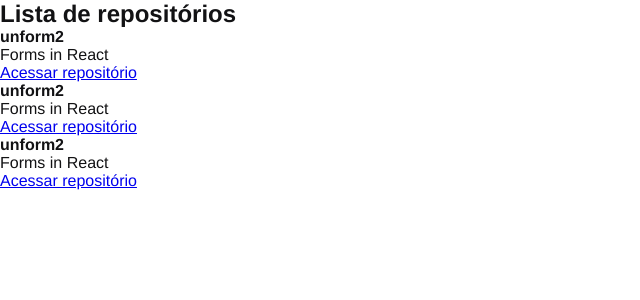
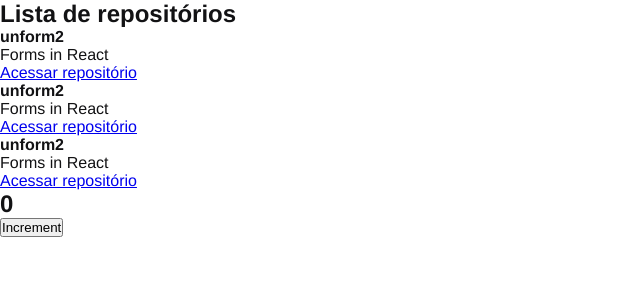
Before and after one commit to felipe-gomes-vicente/Ignite-Bootcamp, a React app in the folder 01-github-explorer/: page / in a window 1280 px wide. Shown: the top 300 px of the page, without its empty margins (0-640 px from the left). Built offline with nearby package versions, Linux system fonts and the light colour scheme.

Commit message:
Exemplo com counter

```diff
--- a/01-github-explorer/package.json
+++ b/01-github-explorer/package.json
@@ -17,11 +17,13 @@
     "@babel/core": "^7.15.5",
     "@babel/preset-env": "^7.15.6",
     "@babel/preset-react": "^7.14.5",
+    "@pmmmwh/react-refresh-webpack-plugin": "^0.5.1",
     "babel-loader": "^8.2.2",
     "cross-env": "^7.0.3",
     "css-loader": "^6.3.0",
     "html-webpack-plugin": "^5.3.2",
     "node-sass": "^6.0.1",
+    "react-refresh": "^0.10.0",
     "sass-loader": "^12.1.0",
     "style-loader": "^3.2.1",
     "webpack": "^5.53.0",
--- a/01-github-explorer/src/App.jsx
+++ b/01-github-explorer/src/App.jsx
@@ -1,6 +1,12 @@
+import { Counter } from './components/Counter';
 import { RepositoryList } from './components/RepositoryList';
 import './styles/global.scss';
 
 export function App() {
-  return <RepositoryList />
+  return (
+    <>
+      <RepositoryList />
+      <Counter />
+    </>
+  )
 }
--- /dev/null
+++ b/01-github-explorer/src/components/Counter.jsx
@@ -0,0 +1,16 @@
+import { useState } from 'react';
+
+export function Counter() {
+  const [counter, setCounter] = useState(0);
+
+  function increment() {
+    setCounter(counter + 1);
+  }
+
+  return (
+    <div>
+      <h2>{counter}</h2>
+      <button type="button" onClick={increment}>Increment</button>
+    </div>
+  );
+}
--- a/01-github-explorer/webpack.config.js
+++ b/01-github-explorer/webpack.config.js
@@ -1,6 +1,6 @@
 const path = require('path');
 const HtmlWebpackPlugin = require('html-webpack-plugin');
-
+const ReactRefreshWebpackPlugin = require('@pmmmwh/react-refresh-webpack-plugin');
 const isDevelopment = process.env.NODE_ENV !== 'production';
 
 module.exports = {
@@ -16,18 +16,27 @@ module.exports = {
   },
   devServer: {
     contentBase: path.resolve(__dirname, 'public'),
+    hot: true,
   },
   plugins: [
+    isDevelopment && new ReactRefreshWebpackPlugin(),
     new HtmlWebpackPlugin({
       template: path.resolve(__dirname, 'public', 'index.html')
     })
-  ],
+  ].filter(Boolean),
   module: {
     rules: [
       {
         test: /\.jsx$/,
         exclude: /node_modules/,
-        use: 'babel-loader'
+        use: {
+          loader: 'babel-loader',
+          options: {
+            plugins: [
+              isDevelopment && require.resolve('react-refresh/babel')
+            ].filter(Boolean)
+          }
+        }
       },
       {
         test: /\.scss$/,
```
